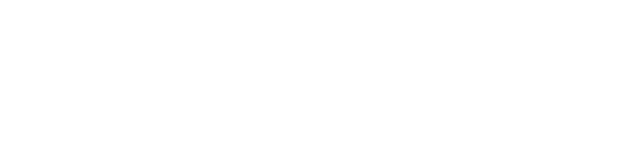
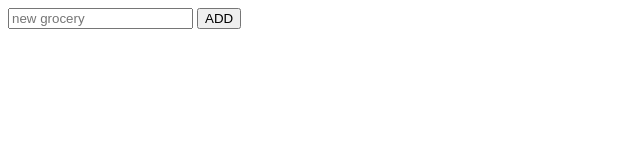
Before and after one commit to JGarswood93/shoppingList, a plain HTML site: page index.html in a window 1280 px wide. Shown: the whole page, without its empty margins (0-640 px from the left). Drawn offline with Linux system fonts and the light colour scheme.

Commit message:
created form for adding groceries

```diff
--- a/index.html
+++ b/index.html
@@ -7,8 +7,14 @@
   <title>Document</title>
 </head>
 <body>
-  <script type="text/javascript">
+<form id = "addGrocerForm" method = "post">
+    <input id="groceryinput" type="text" placeholder="new grocery">
+    <button type="submit">ADD</button>
+</form>
+
+<script type="text/javascript">
 
 </script>
+
 </body>
 </html>
```
